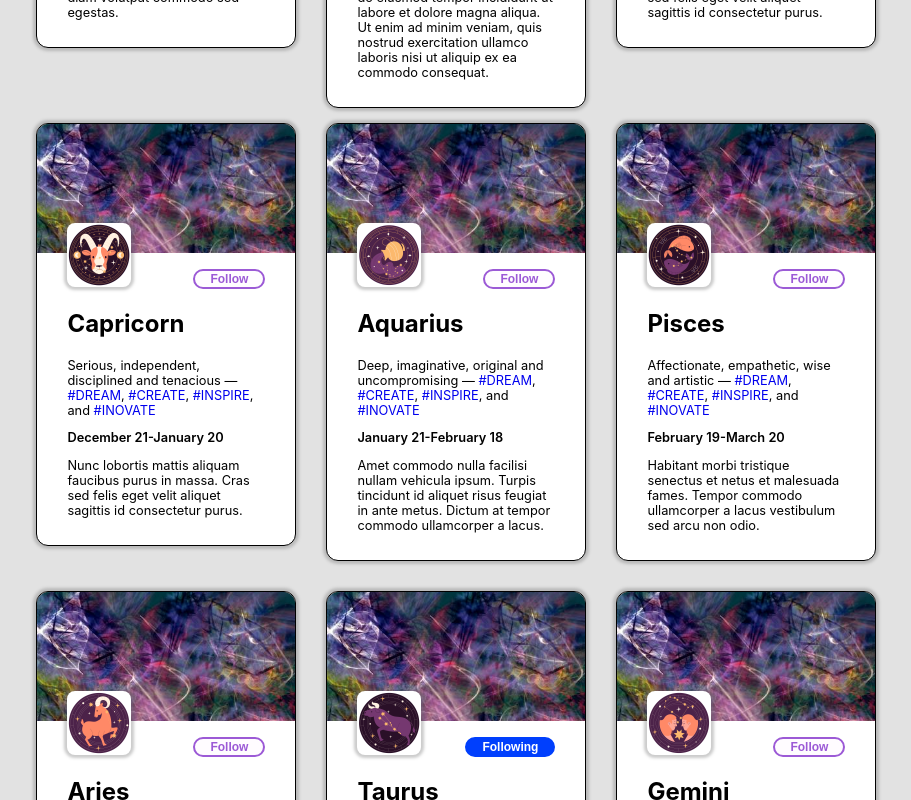
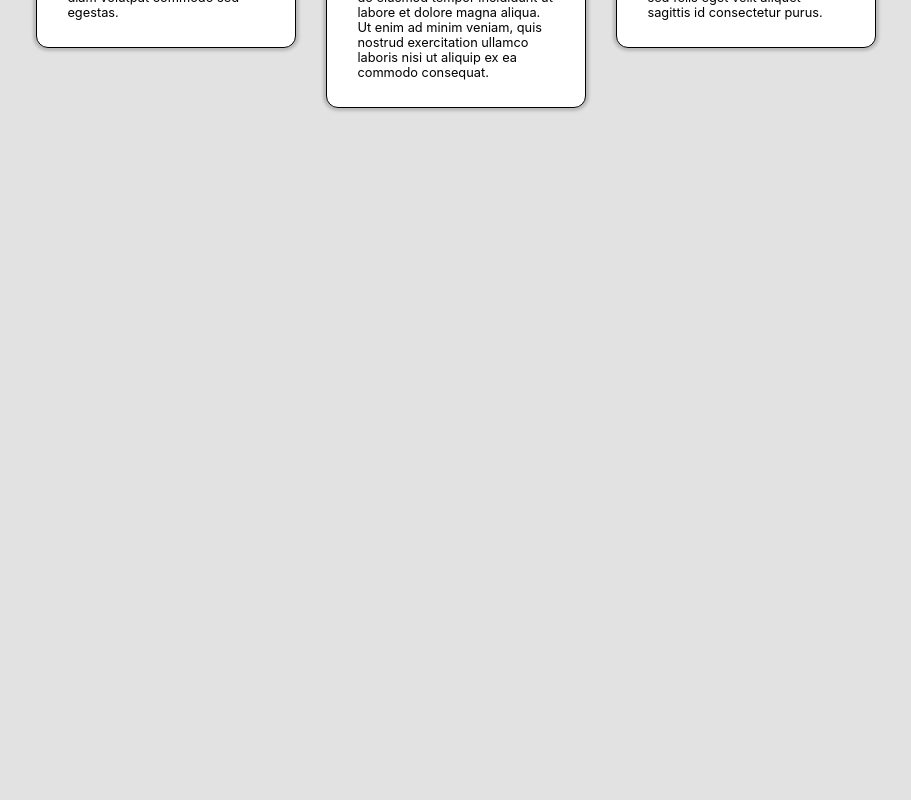
Before and after one commit to rycalingo/card-component, a React (Create React App) app: page / in a window 1280 px wide. Shown: the part 1840-2640 px from the top of the page, without its empty margins (81-992 px from the left). After the commit the page ends 1963 px from the top, so only its background shows below. Built offline with nearby package versions, Linux system fonts and the light colour scheme.

Commit message:
Fix duplication

```diff
--- a/src/component/Card.jsx
+++ b/src/component/Card.jsx
@@ -7,12 +7,12 @@ function Card(props) {
       <div className="card-container">
         <div className="card-content">
           <div className="card-top">
-            <img src={props.bannerURL} className="card-banner" alt="card banner" />
+            <img src={process.env.PUBLIC_URL+props.bannerURL} className="card-banner" alt="card banner" />
           </div>
 
           <div className="card-bottom">
             <div className="card-portrait">
-              <img src={props.portrait} alt="user portrait" />
+              <img src={process.env.PUBLIC_URL+props.portrait} alt="user portrait" />
             </div>
             <div className="btn-wrapper"><button data-card-id={props.id} className={"follow-btn" + ((props.follow) ? " highlight" : "")} onClick={props.clickHandler}>{(props.follow) ? "Following" : "Follow"}</button></div>
             <h1 className="card-title">{props.title}</h1>
--- a/src/component/Deck.jsx
+++ b/src/component/Deck.jsx
@@ -14,9 +14,8 @@ function Deck() {
     let recItem = zodiacSign[n];
     recItem.follow = (zodiacSign[n].follow) ? false : true;
 
-    setZodiacSign(prevItems=>{
+    setZodiacSign(prevItems => {
       prevItems[n] = recItem;
-
       return [...prevItems];
     });
 
@@ -26,12 +25,14 @@ function Deck() {
     return (arr.length-1 !== i) ? <span key={i} className="hash-tag"><a href={"#"+v}>{"#"+v}</a>{", "}</span> : <span key={i} className="hash-tag">{"and " }<a href={"#"+v}>{"#"+v}</a></span>;
   }
 
+  console.log("go");
   return (
     <section className="card-deck">
 
       {zodiacSign.map((d,i)=> {
         return (
-            <Card
+          (zodiacSign) ?
+            (<Card
               key={i}
               id={i}
               follow={d.follow}
@@ -45,7 +46,9 @@ function Deck() {
               tags={d.tags.map(tagLinks)}
               message={d.message}
               clickHandler={clickHandler}
-            />
+            />)
+            :
+            null
         )
 
         }
--- a/src/index.js
+++ b/src/index.js
@@ -8,7 +8,6 @@ import { HashRouter, Routes, Route } from "react-router-dom";
 const root = ReactDOM.createRoot(document.getElementById('root'));
 root.render(
   <React.StrictMode>
-    <App />
     <HashRouter>
     <Routes>
     <Route path="/" element={<App/>} />
```
